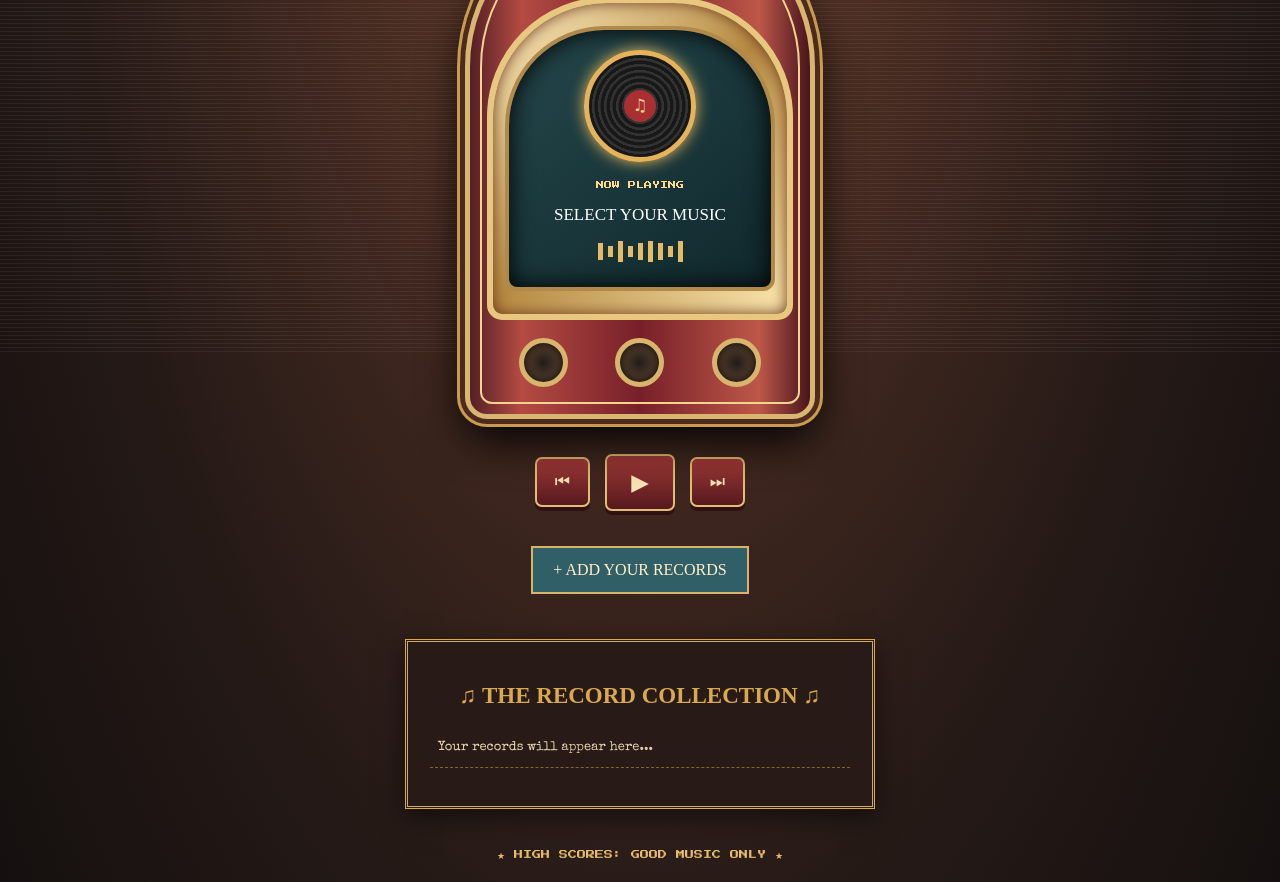
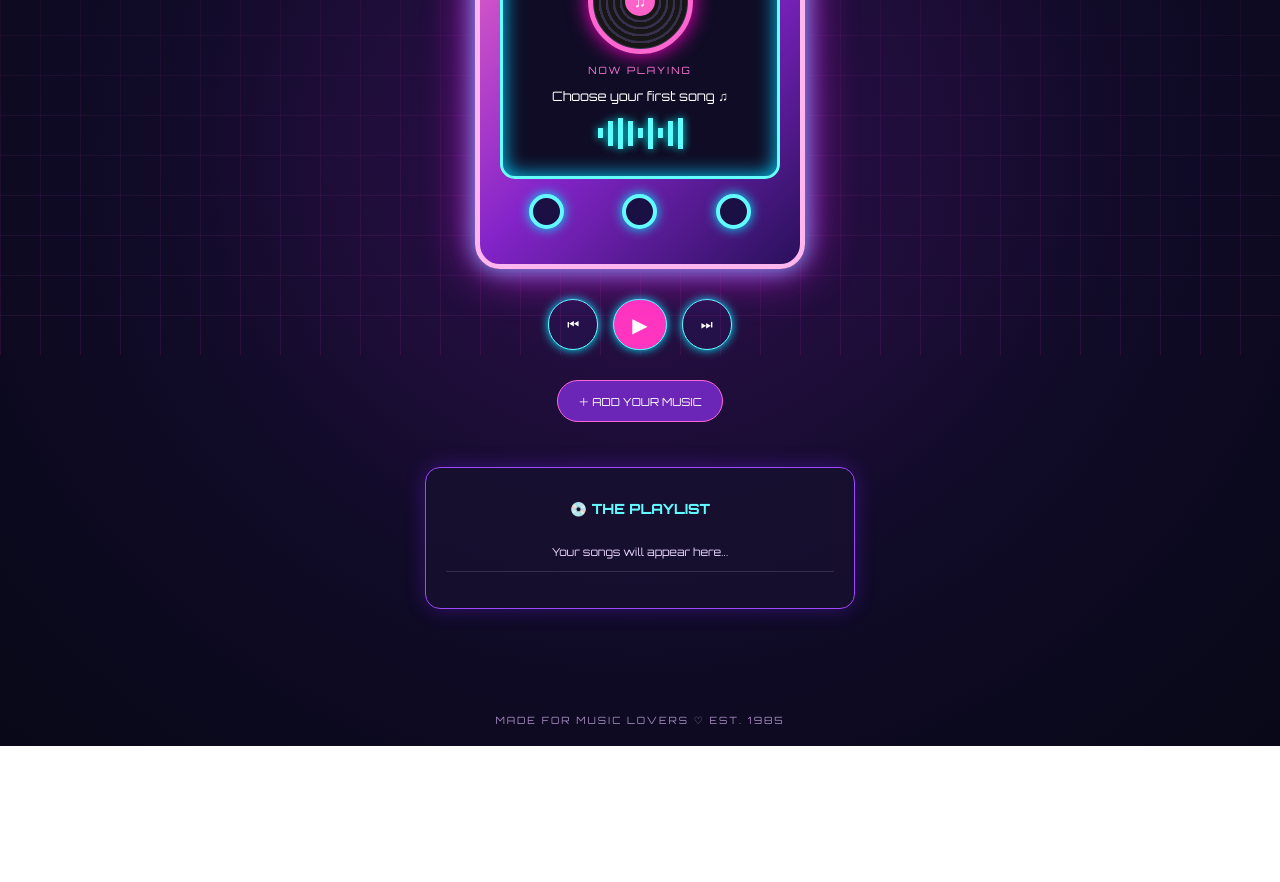
Before and after one commit to foreignfrequence/foreignfrequence.github.io, a plain HTML site: page index.html in a window 1280 px wide. Shown: the part 445-1327 px from the top of the page. After the commit the page ends 1191 px from the top, so only its background shows below. Drawn offline with nearby package versions, Linux system fonts and the light colour scheme; a web font is replaced by a local one.

Commit message:
Update index.html

```diff
--- a/index.html
+++ b/index.html
@@ -4,20 +4,10 @@
 <head>
 <meta charset="UTF-8">
 <meta name="viewport" content="width=device-width, initial-scale=1.0">
-
-<title>JUKEBOX HERO</title>
-
-<link href="https://fonts.googleapis.com/css2?family=Rye&family=Special+Elite&family=Press+Start+2P&display=swap" rel="stylesheet">
+<title>NEON JUKEBOX | Listening Party</title>
 
 <style>
-:root {
-  --red: #8e252b;
-  --dark-red: #491419;
-  --gold: #d9a94f;
-  --cream: #f4dfb4;
-  --blue: #315f68;
-  --black: #171312;
-}
+@import url('https://fonts.googleapis.com/css2?family=Orbitron:wght@400;600;800&family=Press+Start+2P&display=swap');
 
 * {
   box-sizing: border-box;
@@ -26,10 +16,11 @@
 body {
   margin: 0;
   min-height: 100vh;
-  color: var(--cream);
+  color: white;
+  font-family: 'Orbitron', sans-serif;
+  text-align: center;
   background:
-    radial-gradient(ellipse at top, #70402d 0%, #261a17 65%, #110e0d 100%);
-  font-family: 'Special Elite', cursive;
+    radial-gradient(ellipse at center, #321052 0%, #100b27 55%, #080817 100%);
   overflow-x: hidden;
 }
 
@@ -38,143 +29,106 @@ body::before {
   position: fixed;
   inset: 0;
   pointer-events: none;
-  opacity: .12;
-  background-image: repeating-linear-gradient(
-    0deg, transparent, transparent 3px,
-    #fff 4px
-  );
+  background-image:
+    linear-gradient(#ff36d31a 1px, transparent 1px),
+    linear-gradient(90deg, #ff36d31a 1px, transparent 1px);
+  background-size: 40px 40px;
+  mask-image: linear-gradient(transparent, black);
 }
 
 header {
   padding: 35px 15px 10px;
-  text-align: center;
 }
 
-.logo {
-  font-family: 'Rye', serif;
-  font-size: clamp(35px, 8vw, 68px);
-  color: var(--gold);
-  text-shadow:
-    3px 3px 0 #54181a,
-    0 0 10px #ffcb69,
-    0 0 25px #b87924;
-  letter-spacing: 3px;
+h1 {
+  font-family: 'Press Start 2P', cursive;
+  font-size: clamp(20px, 5vw, 38px);
+  color: #ff55d8;
+  text-shadow: 0 0 10px #ff00c8, 0 0 30px #ff00c8;
 }
 
-.tagline {
-  font-family: 'Press Start 2P', cursive;
-  font-size: 9px;
-  color: #e6c88c;
-  letter-spacing: 2px;
-  line-height: 2;
+.subtitle {
+  color: #58faff;
+  letter-spacing: 4px;
+  font-size: 11px;
 }
 
-.divider {
-  width: min(600px, 85%);
-  height: 3px;
+.party {
   margin: 20px auto;
-  background: linear-gradient(
-    90deg, transparent, var(--gold), transparent
-  );
+  color: #bffcff;
+  font-size: 12px;
+}
+
+.status {
+  color: #61ffba;
 }
 
 main {
-  text-align: center;
   padding: 10px 15px 50px;
 }
 
-.room {
-  font-size: 14px;
-  color: #f1cf8a;
-  letter-spacing: 3px;
+/* JUKEBOX */
+
+.jukebox {
+  position: relative;
+  width: min(330px, 90vw);
+  margin: 30px auto;
+  padding: 20px;
+  border-radius: 150px 150px 25px 25px;
+  background: linear-gradient(135deg, #ff70c9, #8424c9 55%, #29115b);
+  border: 5px solid #ffb6ef;
+  box-shadow:
+    0 0 15px #ff32d0,
+    0 0 40px #a000ff,
+    inset 0 0 20px #ffc1f0;
+  animation: glow 3s infinite alternate;
 }
 
-.online {
-  color: #a8d5aa;
-  font-size: 12px;
-  margin: 15px;
-}
-
-/* VINTAGE JUKEBOX */
-
-.jukebox {
-  width: min(350px, 92vw);
-  margin: 35px auto;
-  padding: 15px 17px 22px;
-  position: relative;
-  border-radius: 165px 165px 22px 22px;
-  background: linear-gradient(
-    90deg,
-    #532026,
-    #b44b43 15%,
-    #771f29 50%,
-    #bd5748 85%,
-    #48151e
-  );
-  border: 5px solid #d8b66f;
-  box-shadow:
-    0 0 0 5px #4c2b1e,
-    0 0 0 8px #c99b4e,
-    0 20px 45px #000;
-}
-
-.jukebox::before {
-  content: "";
-  position: absolute;
-  inset: 10px;
-  border: 2px solid #f3d38e;
-  border-radius: 150px 150px 12px 12px;
-  pointer-events: none;
+@keyframes glow {
+  from { box-shadow: 0 0 15px #ff32d0, 0 0 30px #a000ff; }
+  to { box-shadow: 0 0 25px #00faff, 0 0 60px #ff32d0; }
 }
 
 .jukebox-top {
-  padding: 32px 5px 17px;
-  font-family: 'Rye', serif;
-  color: #ffe1a0;
-  font-size: 22px;
-  text-shadow: 0 2px 5px #4b170c;
+  padding: 30px 5px 15px;
+  font-family: 'Press Start 2P', cursive;
+  font-size: 12px;
+  color: #fff;
+  text-shadow: 0 0 12px #00ffff;
 }
 
-.jukebox-window {
-  position: relative;
-  padding: 23px 12px;
-  border-radius: 120px 120px 15px 15px;
-  background: linear-gradient(135deg, #fff0c4, #b78b42, #fce9b1);
-  border: 6px solid #e7c87e;
-  box-shadow: inset 0 0 15px #6c3519;
-}
-
-.inner-window {
-  padding: 20px 10px;
-  background: linear-gradient(140deg, #24474b, #10282c);
-  border: 4px solid #b18a4b;
-  border-radius: 100px 100px 12px 12px;
-  box-shadow: inset 0 0 25px #000;
+.jukebox-screen {
+  padding: 25px 10px;
+  border-radius: 15px;
+  background: #100c25;
+  border: 3px solid #64ffff;
+  box-shadow: inset 0 0 20px #00cfff;
 }
 
 .disc {
-  width: 112px;
-  height: 112px;
-  margin: 0 auto 15px;
+  width: 105px;
+  height: 105px;
+  margin: auto;
   border-radius: 50%;
-  border: 5px solid #e5b45a;
   background: repeating-radial-gradient(
-    circle, #181818 0 3px, #333 4px 6px
+    circle, #171717 0 4px, #39304d 5px 7px
   );
+  border: 5px solid #ff66cf;
+  display: flex;
+  align-items: center;
+  justify-content: center;
+  box-shadow: 0 0 20px #ff00cc;
+}
+
+.disc::after {
+  content: "♫";
   display: grid;
   place-items: center;
-  box-shadow: 0 0 15px #e6b85f;
-}
-
-.disc-center {
-  width: 32px;
-  height: 32px;
+  width: 30px;
+  height: 30px;
   border-radius: 50%;
-  display: grid;
-  place-items: center;
-  background: #a92f32;
-  color: #f8d18b;
-  font-size: 17px;
+  background: #ff62c9;
+  color: white;
 }
 
 .spinning {
@@ -185,175 +139,145 @@ main {
   to { transform: rotate(360deg); }
 }
 
-.now {
-  font-family: 'Press Start 2P', cursive;
-  font-size: 8px;
-  color: #ffda8b;
-  line-height: 2;
+.speaker {
+  display: flex;
+  justify-content: space-around;
+  padding: 15px 0;
 }
 
-#songTitle {
-  font-family: 'Rye', serif;
-  font-size: 17px;
-  color: white;
-  margin: 12px 0;
-  overflow-wrap: anywhere;
+.speaker span {
+  width: 35px;
+  height: 35px;
+  border-radius: 50%;
+  border: 4px solid #62faff;
+  background: #1b1043;
+  box-shadow: 0 0 12px #00eaff;
 }
 
 .equalizer {
   display: flex;
   justify-content: center;
   gap: 5px;
-  height: 30px;
+  height: 35px;
   align-items: center;
 }
 
 .equalizer span {
   width: 5px;
-  height: 7px;
-  background: #e5bc65;
-  animation: equalize .6s infinite alternate;
+  height: 10px;
+  background: #61ffff;
+  box-shadow: 0 0 8px #00ffff;
+  animation: bounce .5s infinite alternate;
 }
 
 .equalizer span:nth-child(2n) {
-  animation-delay: .3s;
+  animation-delay: .2s;
+}
+.equalizer span:nth-child(3n) {
+  animation-delay: .4s;
 }
 
-.equalizer span:nth-child(3n) {
-  animation-delay: .5s;
+@keyframes bounce {
+  to { height: 32px; }
 }
 
-@keyframes equalize {
-  to { height: 25px; }
+/* PLAYER */
+
+.now-playing {
+  color: #ff75d8;
+  font-size: 10px;
+  letter-spacing: 2px;
 }
 
-.speaker {
-  display: flex;
-  justify-content: space-around;
-  padding: 18px 8px 5px;
+#songTitle {
+  font-size: 13px;
+  margin: 12px 0;
+  color: #ffffff;
 }
-
-.speaker span {
-  width: 49px;
-  height: 49px;
-  border: 5px solid #d8b46c;
-  border-radius: 50%;
-  background: radial-gradient(circle, #211b18, #72523a);
-  box-shadow: inset 0 0 10px black;
-}
-
-/* CONTROLS */
 
 .controls {
   display: flex;
   justify-content: center;
-  align-items: center;
   gap: 15px;
-  margin: 25px 0;
+  margin: 20px;
 }
 
 button {
   cursor: pointer;
-  padding: 13px 18px;
-  color: #f8e4b6;
-  background: linear-gradient(#a63b39, #54191e);
-  border: 2px solid #e5bd72;
-  border-radius: 7px;
-  font-family: 'Rye', serif;
-  font-size: 17px;
-  box-shadow: 0 4px 0 #301113;
+  border: 1px solid #61ffff;
+  color: white;
+  background: #25114a;
+  border-radius: 30px;
+  padding: 12px 18px;
+  font-family: 'Orbitron', sans-serif;
+  box-shadow: 0 0 10px #00eaff;
   transition: .2s;
 }
 
 button:hover {
-  background: #c18a3d;
-  color: #24140d;
-  transform: translateY(-2px);
+  background: #ff35bf;
+  box-shadow: 0 0 20px #ff35bf;
+  transform: scale(1.05);
 }
 
 .play {
-  font-size: 23px;
-  padding: 13px 24px;
+  background: #ff35bf;
+  font-size: 20px;
 }
 
-/* SONG LIST */
+input[type="file"] {
+  display: none;
+}
 
 .upload {
   display: inline-block;
+  padding: 12px 20px;
+  border-radius: 30px;
+  color: white;
+  background: #6b26b8;
+  border: 1px solid #ff65db;
+  cursor: pointer;
+  font-size: 11px;
   margin: 10px;
-  padding: 13px 20px;
-  background: #315f68;
-  color: #fff0c7;
-  border: 2px solid #d7b46d;
-  cursor: pointer;
-  font-family: 'Rye', serif;
-}
-
-.upload:hover {
-  background: #477d82;
-}
-
-input[type=file] {
-  display: none;
 }
 
 .queue {
-  width: min(470px, 95%);
+  max-width: 430px;
   margin: 35px auto;
-  padding: 22px;
-  border: 3px double var(--gold);
-  background: #271a17;
-  box-shadow: 0 8px 25px #0008;
+  padding: 20px;
+  background: #17102fdd;
+  border: 1px solid #9d49ff;
+  border-radius: 15px;
+  box-shadow: 0 0 20px #7b22ff55;
 }
 
 .queue h2 {
-  font-family: 'Rye', serif;
-  font-size: 23px;
-  color: var(--gold);
+  color: #62faff;
+  font-size: 14px;
 }
 
 #playlist {
   list-style: none;
   padding: 0;
-  text-align: left;
 }
 
 #playlist li {
-  padding: 13px 8px;
-  border-bottom: 1px dashed #87633a;
-  color: #ead5ad;
+  padding: 12px;
+  border-bottom: 1px solid #ffffff22;
+  color: #e9d5ff;
+  font-size: 11px;
   cursor: pointer;
-  font-size: 13px;
 }
 
 #playlist li:hover {
-  color: #f0b95b;
-  background: #ffffff0a;
+  color: #ff69d4;
 }
 
 footer {
-  text-align: center;
-  padding: 30px 10px;
-  font-family: 'Press Start 2P', cursive;
-  color: #d4ad6d;
-  font-size: 8px;
-  line-height: 2.5;
-}
-
-/* ARCADE DECORATIONS */
-
-.arcade {
-  color: #e8bb68;
-  font-family: 'Press Start 2P', cursive;
-  font-size: 9px;
-  line-height: 2.5;
-  margin: 25px auto;
-}
-
-.stars {
-  color: #e3b95e;
-  letter-spacing: 12px;
-  font-size: 20px;
+  color: #a58bbd;
+  padding: 20px;
+  font-size: 10px;
+  letter-spacing: 2px;
 }
 
 </style>
@@ -362,46 +286,29 @@ footer {
 <body>
 
 <header>
-  <div class="stars">★ ✦ ★</div>
-  <div class="logo">JUKEBOX HERO</div>
-  <div class="tagline">
-    ROCK • ROLL • REPEAT
-  </div>
-  <div class="divider"></div>
+  <h1>NEON JUKEBOX</h1>
+  <p class="subtitle">✦ YOUR MUSIC. YOUR NIGHT. YOUR PARTY. ✦</p>
 </header>
 
-<main>
-
-  <div class="room">
-    WELCOME TO THE MUSIC ROOM
+<div class="party">
+  <p>🪩 THE LISTENING ROOM 🪩</p>
+  <p class="status">● THE PARTY IS OPEN</p>
 </div>
 
-  <div class="online">
-    ★ THE JUKEBOX IS OPEN ★
-  </div>
-
-  <div class="arcade">
-    INSERT YOUR FAVORITE SONGS
-  </div>
+<main>
 
   <div class="jukebox">
 
     <div class="jukebox-top">
-      ♫ JUKEBOX HERO ♫
+      ★ JUKEBOX ★
     </div>
 
-    <div class="jukebox-window">
-      <div class="inner-window">
+    <div class="jukebox-screen">
 
-        <div class="disc" id="disc">
-          <div class="disc-center">♫</div>
-        </div>
+      <div class="disc" id="disc"></div>
 
-        <div class="now">NOW PLAYING</div>
-
-        <div id="songTitle">
-          SELECT YOUR MUSIC
-        </div>
+      <p class="now-playing">NOW PLAYING</p>
+      <p id="songTitle">Choose your first song ♫</p>
 
       <div class="equalizer">
         <span></span><span></span><span></span>
@@ -409,7 +316,6 @@ footer {
         <span></span><span></span><span></span>
       </div>
 
-      </div>
     </div>
 
     <div class="speaker">
@@ -420,36 +326,28 @@ footer {
 
   <div class="controls">
     <button onclick="previousSong()">⏮</button>
-    <button class="play" id="playBtn" onclick="togglePlay()">▶</button>
+    <button class="play" onclick="togglePlay()" id="playBtn">▶</button>
     <button onclick="nextSong()">⏭</button>
   </div>
 
   <audio id="audio"></audio>
 
   <label class="upload">
-    + ADD YOUR RECORDS
-    <input type="file" id="fileInput"
-      accept="audio/*" multiple>
+    ＋ ADD YOUR MUSIC
+    <input type="file" id="fileInput" accept="audio/*" multiple>
   </label>
 
-  <div class="queue">
-    <h2>♫ THE RECORD COLLECTION ♫</h2>
+  <section class="queue">
+    <h2>💿 THE PLAYLIST</h2>
     <ul id="playlist">
-      <li>Your records will appear here...</li>
+      <li>Your songs will appear here...</li>
     </ul>
-  </div>
-
-  <div class="arcade">
-    ★ HIGH SCORES: GOOD MUSIC ONLY ★
-  </div>
-
-  <div class="stars">✦ ★ ✦</div>
+  </section>
 
 </main>
 
 <footer>
-  JUKEBOX HERO © 1985<br>
-  MADE FOR MUSIC LOVERS
+  MADE FOR MUSIC LOVERS ♡ EST. 1985
 </footer>
 
 <script>
@@ -465,7 +363,9 @@ let songs = [];
 let currentSong = 0;
 
 fileInput.addEventListener("change", function() {
-  Array.from(this.files).forEach(file => {
+  const files = Array.from(this.files);
+
+  files.forEach(file => {
     songs.push({
       name: file.name.replace(/\.[^/.]+$/, ""),
       url: URL.createObjectURL(file)
@@ -475,6 +375,7 @@ fileInput.addEventListener("change", function() {
   renderPlaylist();
 
   if (songs.length > 0 && audio.paused) {
+    if (currentSong >= songs.length) currentSong = 0;
     loadSong(currentSong);
   }
 
@@ -486,18 +387,16 @@ function renderPlaylist() {
 
   songs.forEach((song, index) => {
     const li = document.createElement("li");
-    li.textContent = "♫ " + song.name;
+    li.textContent = (index + 1) + ". ♫ " + song.name;
 
     li.onclick = () => {
       currentSong = index;
-      loadSong(index);
+      loadSong(currentSong);
       playSong();
     };
 
     playlist.appendChild(li);
   });
-
-  updatePlaylist();
 }
 
 function loadSong(index) {
@@ -505,14 +404,13 @@ function loadSong(index) {
 
   audio.src = songs[index].url;
   songTitle.textContent = songs[index].name;
-
   updatePlaylist();
 }
 
 function updatePlaylist() {
   Array.from(playlist.children).forEach((item, index) => {
     item.style.color =
-      index === currentSong ? "#efbd61" : "#ead5ad";
+      index === currentSong ? "#ff62d5" : "#e9d5ff";
   });
 }
 
@@ -520,14 +418,14 @@ function playSong() {
   if (!songs.length) return;
 
   audio.play().then(() => {
-    playBtn.textContent = "Ⅱ";
+    playBtn.textContent = "❚❚";
     disc.classList.add("spinning");
   }).catch(() => {});
 }
 
 function togglePlay() {
   if (!songs.length) {
-    alert("Add your records first! ♫");
+    alert("Add some music first! ♫");
     return;
   }
 
@@ -535,12 +433,13 @@ function togglePlay() {
     playSong();
   } else {
     audio.pause();
+    playBtn.textContent = "▶";
+    disc.classList.remove("spinning");
   }
 }
 
 function nextSong() {
   if (!songs.length) return;
-
   currentSong = (currentSong + 1) % songs.length;
   loadSong(currentSong);
   playSong();
@@ -548,7 +447,6 @@ function nextSong() {
 
 function previousSong() {
   if (!songs.length) return;
-
   currentSong = (currentSong - 1 + songs.length) % songs.length;
   loadSong(currentSong);
   playSong();
```
Lines whose indentation alone changed are shown as unchanged.
